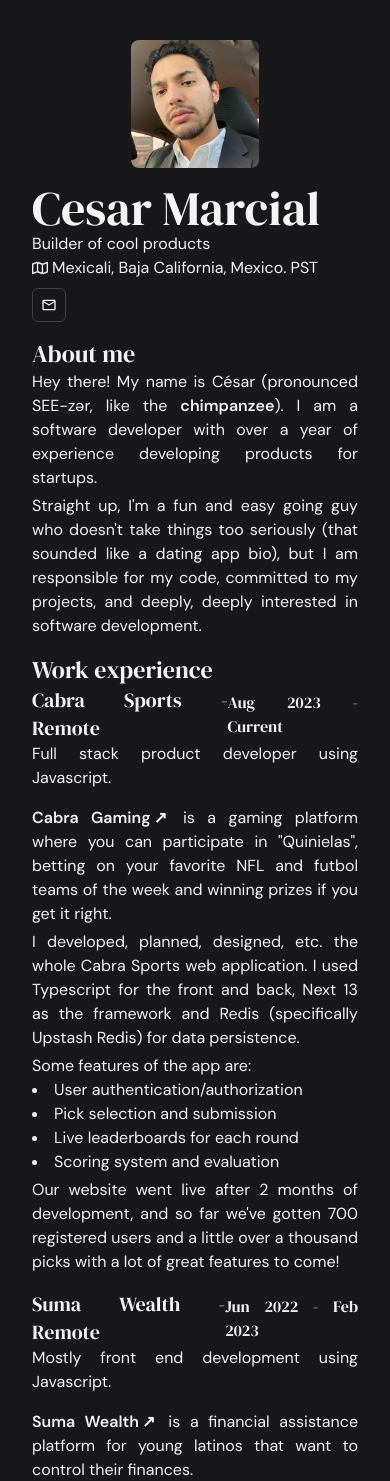
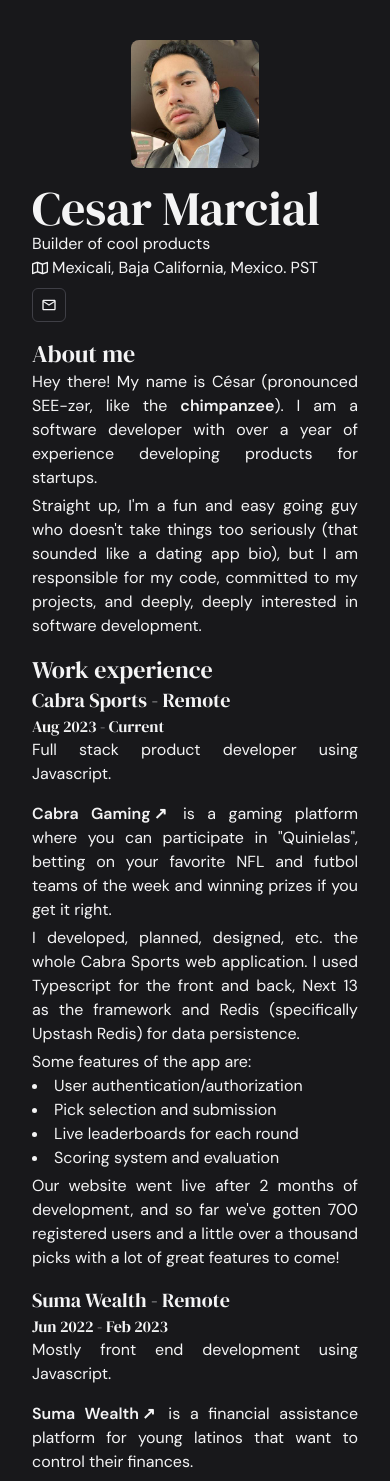
Before and after one commit to mar-cial/cv, a Next.js app: page / in a window 390 px wide. Shown: the top 1481 px of the page. Built offline with nearby package versions, Linux system fonts and the light colour scheme.

Commit message:
Fixed a couple responsive issues

```diff
--- a/src/app/page.tsx
+++ b/src/app/page.tsx
@@ -62,9 +62,11 @@
                 <section>
                     <article>
                         <header className="pb-4">
-                            <div className="flex justify-between items-center">
-                                <h3 className={`${main.className} text-xl`}>Cabra Sports - Remote</h3>
-                                <span className={`${main.className}`}>Aug 2023 - Current</span>
+                            <div className="grid md:grid-cols-2">
+                                <div className="flex gap-1">
+                                    <h3 className={`${main.className} text-left text-xl`}>Cabra Sports - Remote</h3>
+                                </div>
+                                <span className={`${main.className} md:text-right`}>Aug 2023 - Current</span>
                             </div>
                             <p>Full stack product developer using Javascript.</p>
                         </header>
@@ -99,9 +101,9 @@
                 <section>
                     <article>
                         <header className="py-4">
-                            <div className="flex justify-between items-center">
+                            <div className="grid md:grid-cols-2">
                                 <h3 className={`${main.className} text-xl`}>Suma Wealth - Remote</h3>
-                                <span className={`${main.className}`}>Jun 2022 - Feb 2023</span>
+                                <span className={`${main.className} md:text-right`}>Jun 2022 - Feb 2023</span>
                             </div>
                             <p>Mostly front end development using Javascript.</p>
                         </header>
```
